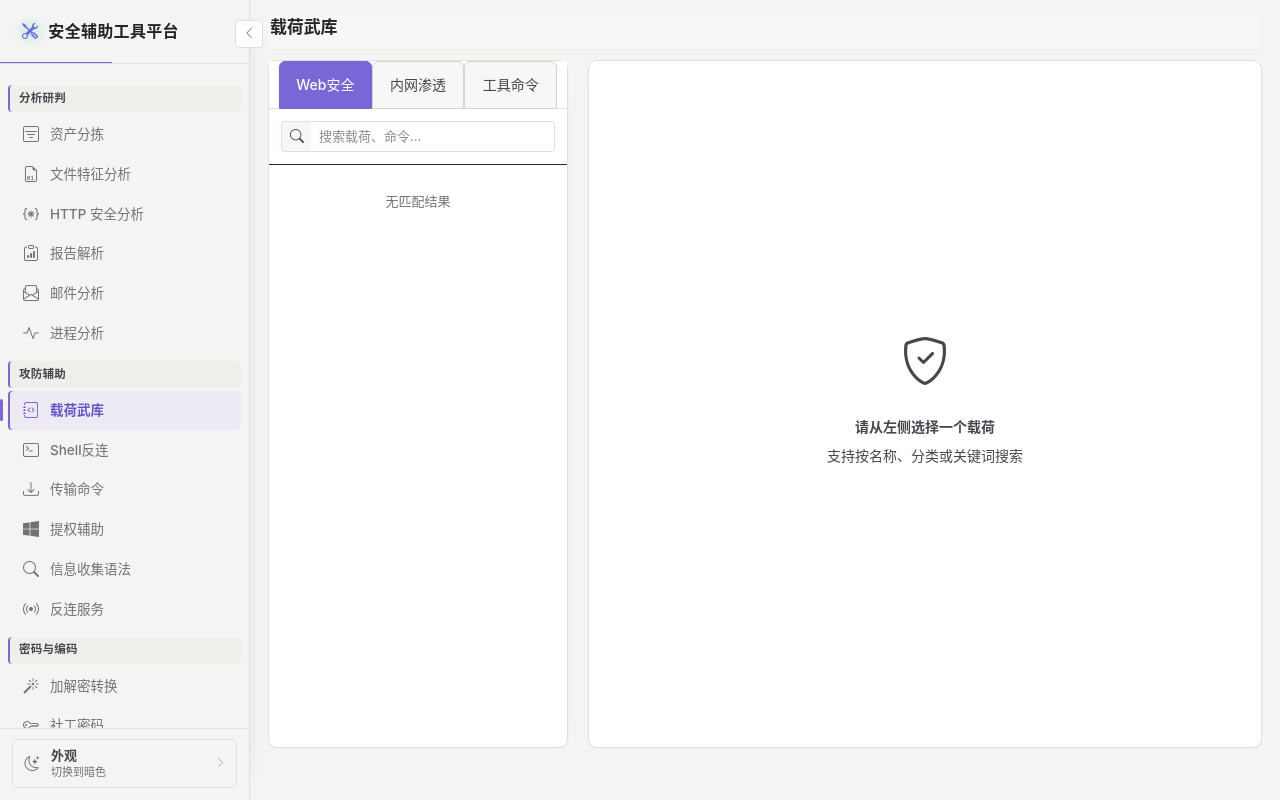
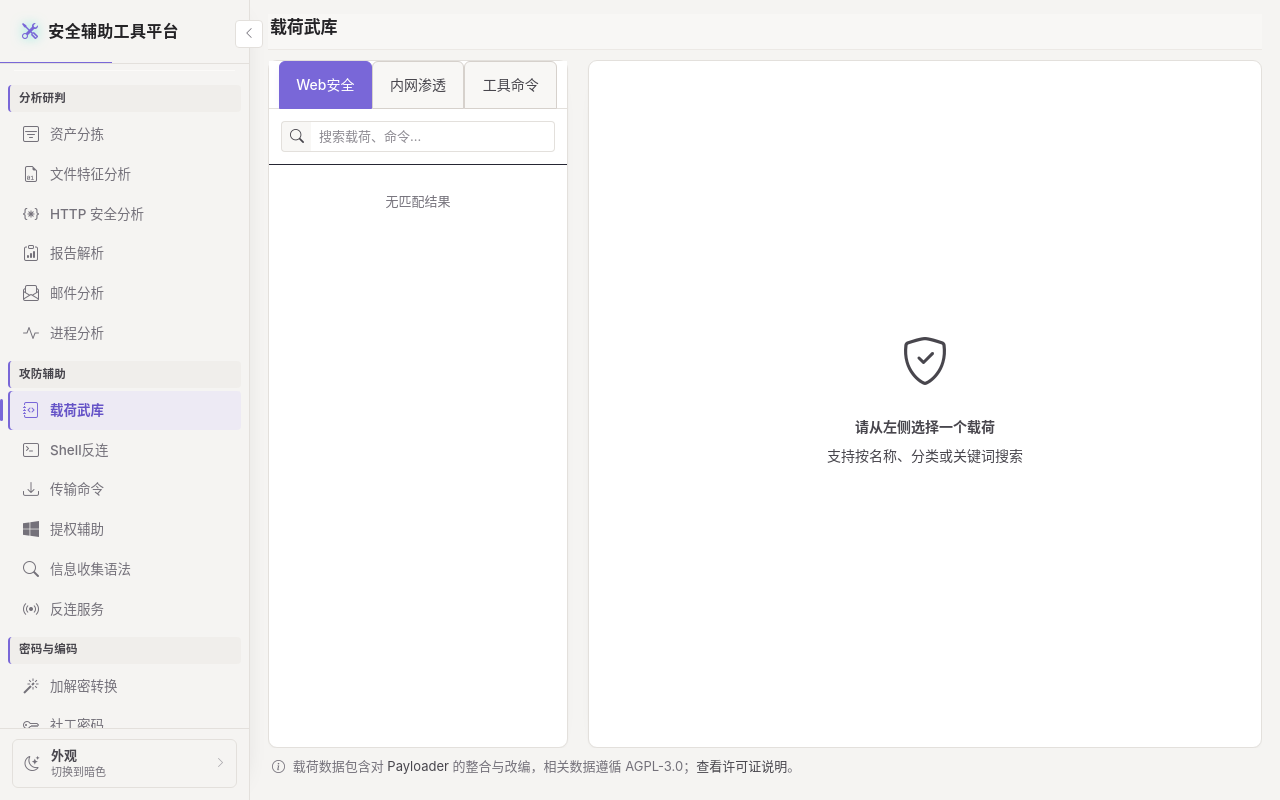
Before and after one commit to Acczdy/SecBox-Web, a Flask app: page /payloader in a window 1280 px wide. Run offline with Flask 3, Linux system fonts and the light colour scheme; data that the repository does not hold is empty; parts of the project's set-up code (start-up, migrations or seed data) failed here and were passed over; some libraries are stand-ins or nearby versions.

Commit message:
Show Payloader license attribution in web UI

```diff
--- a/templates/tools/payloader_detail.html
+++ b/templates/tools/payloader_detail.html
@@ -10,6 +10,10 @@
             {% endfor %}
         {% endif %}
     </div>
+</div>
+
+<div class="alert alert-secondary py-2 small mb-3">
+    本条载荷数据来源包含 <a href="https://github.com/3516634930/Payloader" target="_blank" rel="noopener noreferrer">Payloader</a> 的整合内容，相关数据遵循 AGPL-3.0。<a href="https://github.com/Acczdy/SecBox-Web/blob/main/data/PAYLOADER-NOTICE.md" target="_blank" rel="noopener noreferrer">许可证说明</a>
 </div>
 
 <p class="lead text-muted">{{ get_text(item.description) }}</p>
--- a/templates/tools/payloader_index.html
+++ b/templates/tools/payloader_index.html
@@ -173,6 +173,11 @@
             <p>支持按名称、分类或关键词搜索</p>
         </div>
     </div>
+</div>
+
+<div class="payload-attribution small text-muted mt-2 px-1">
+    <i class="bi bi-info-circle me-1"></i>
+    载荷数据包含对 <a href="https://github.com/3516634930/Payloader" target="_blank" rel="noopener noreferrer">Payloader</a> 的整合与改编，相关数据遵循 AGPL-3.0；<a href="https://github.com/Acczdy/SecBox-Web/blob/main/data/PAYLOADER-NOTICE.md" target="_blank" rel="noopener noreferrer">查看许可证说明</a>。
 </div>
 
 {% endblock %}
```
